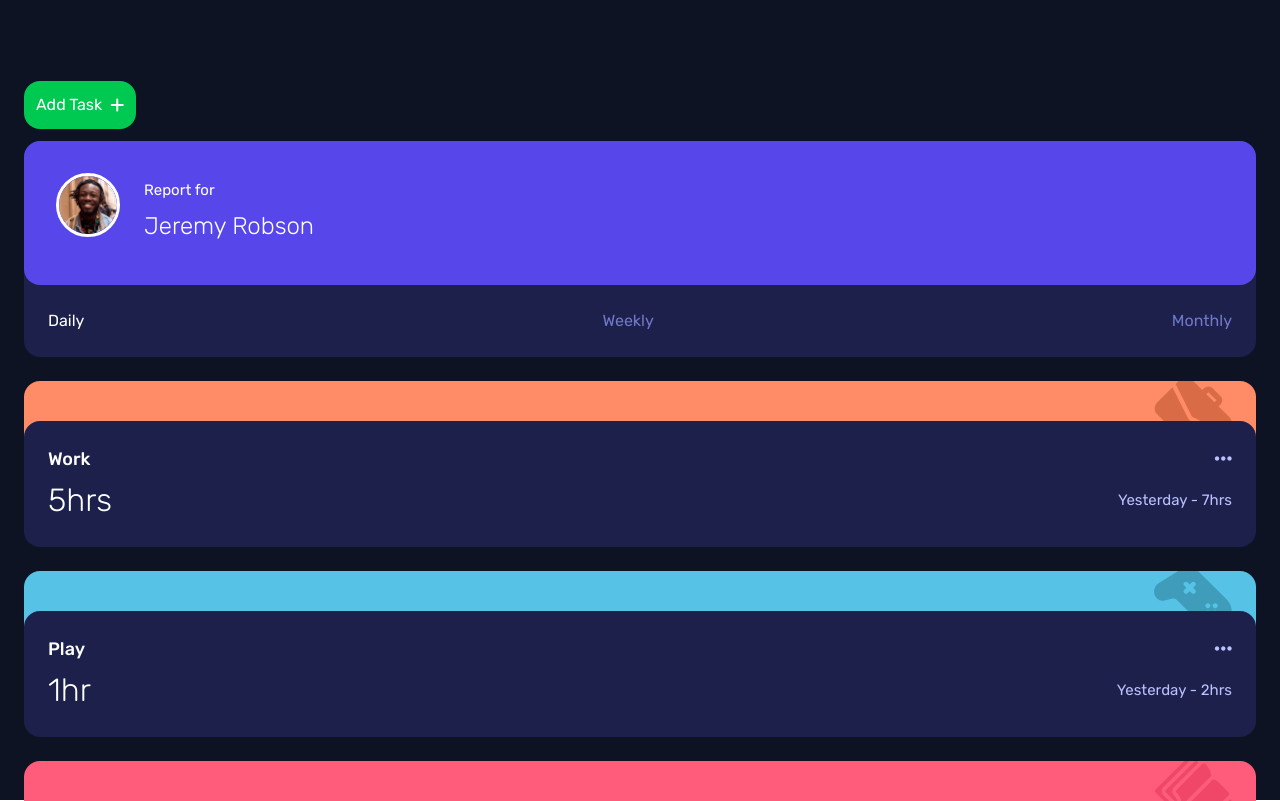
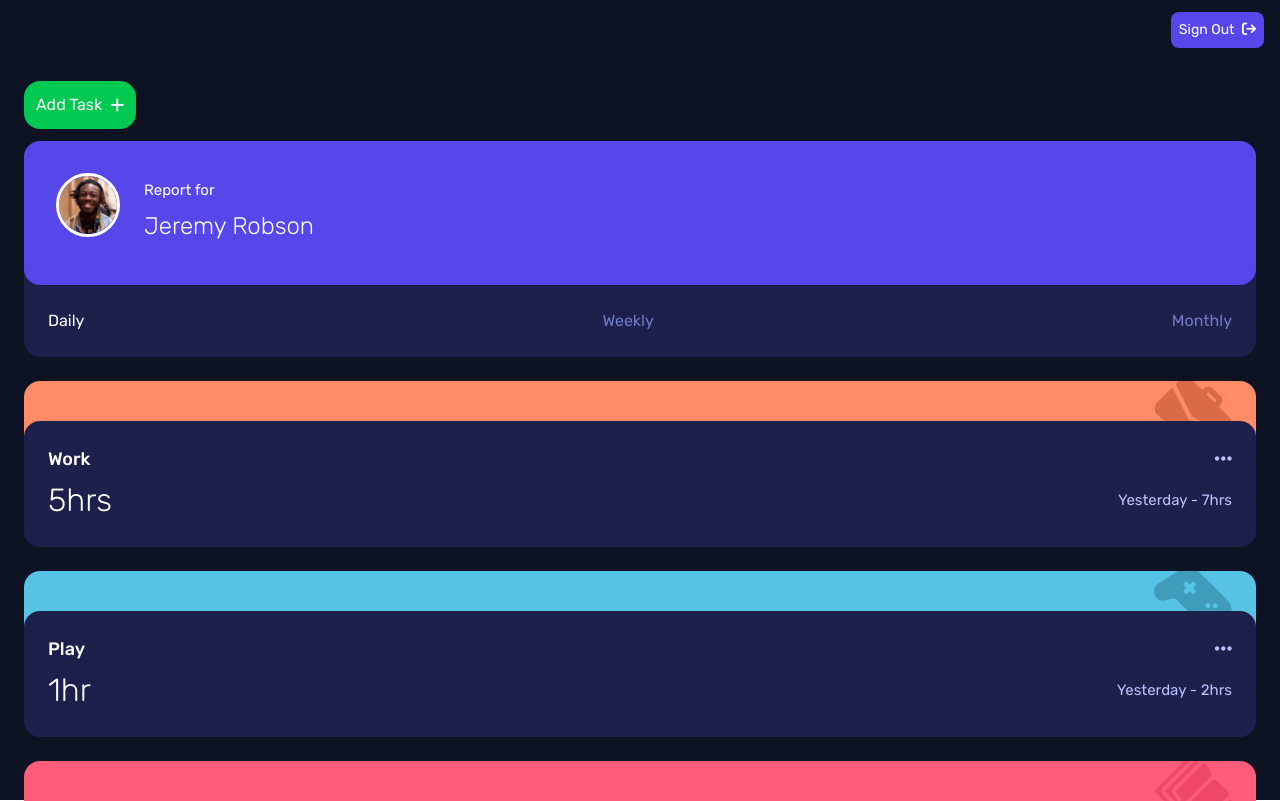
Before and after one commit to Ryan-C-Moses/time-tracking-dashboard-app, a React (Vite) app in the folder app-ui/: page /home in a window 1280 px wide. Built offline with nearby package versions, Linux system fonts and the light colour scheme.

Commit message:
TTDA-33 feat: SignOutBtn created

```diff
--- /dev/null
+++ b/app-ui/src/components/SignOutBtn/SignOutBtn.jsx
@@ -0,0 +1,13 @@
+import { Link } from 'react-router';
+
+const SignOutBtn = () => {
+  return (
+    <Link to="/">
+      <button className='absolute right-4 top-3 bg-(--app-purple-600) p-2 rounded-lg text-sm hover:bg-(--app-purple-700)'>
+        Sign Out <i className='ml-1 fa-solid fa-arrow-right-from-bracket'></i>
+      </button>
+    </Link>
+  );
+};
+
+export default SignOutBtn;
--- a/app-ui/src/layouts/DashBoardLayout/DashBoardLayout.jsx
+++ b/app-ui/src/layouts/DashBoardLayout/DashBoardLayout.jsx
@@ -3,6 +3,7 @@ import TaskCard from '../../components/TaskCard/TaskCard';
 import UserCard from '../../components/UserCard/UserCard';
 import TaskEntryForm from '../../components/TaskEntryForm/TaskEntryForm';
 import AddTaskBtn from '../../components/AddTask/AddTaskBtn';
+import SignOutBtn from '../../components/SignOutBtn/SignOutBtn';
 
 const DashBoardLayout = () => {
   const [taskList, setTaskList] = useState(null);
@@ -34,6 +35,7 @@ const DashBoardLayout = () => {
 
   return (
     <div className='text-(--app-white) h-[90vh] overflow-auto snap-start'>
+      <SignOutBtn />
       <AddTaskBtn setShowForm={setShowForm} />
       <UserCard setTimeFrame={setTimeFrame} />
       {showForm && (
```
